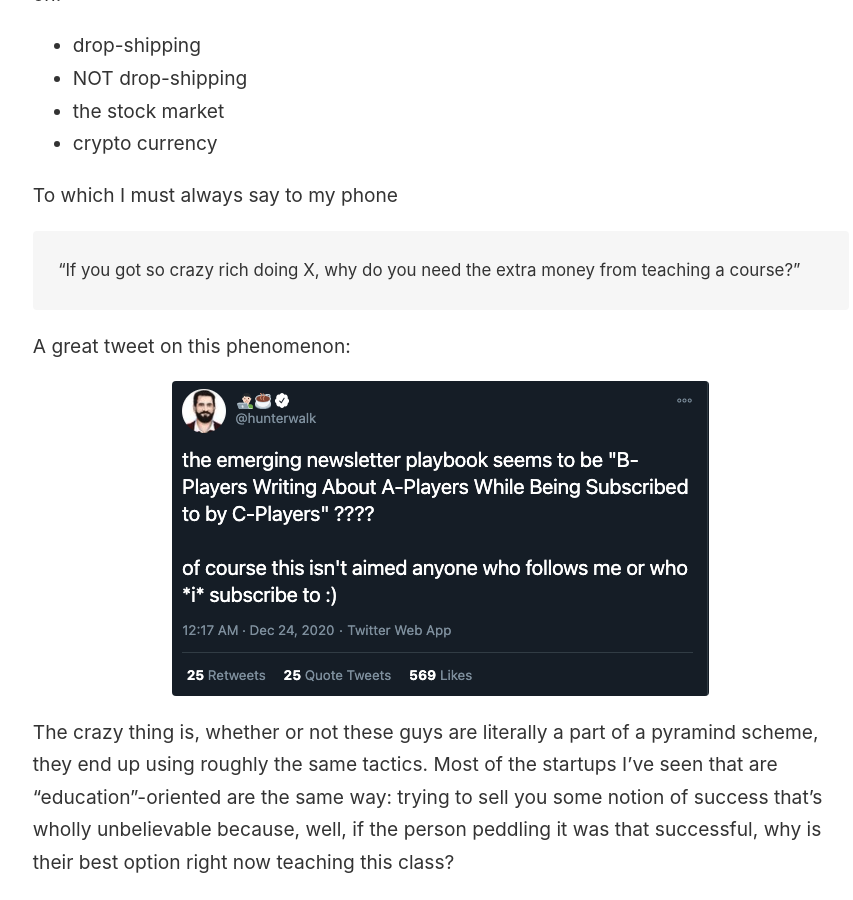
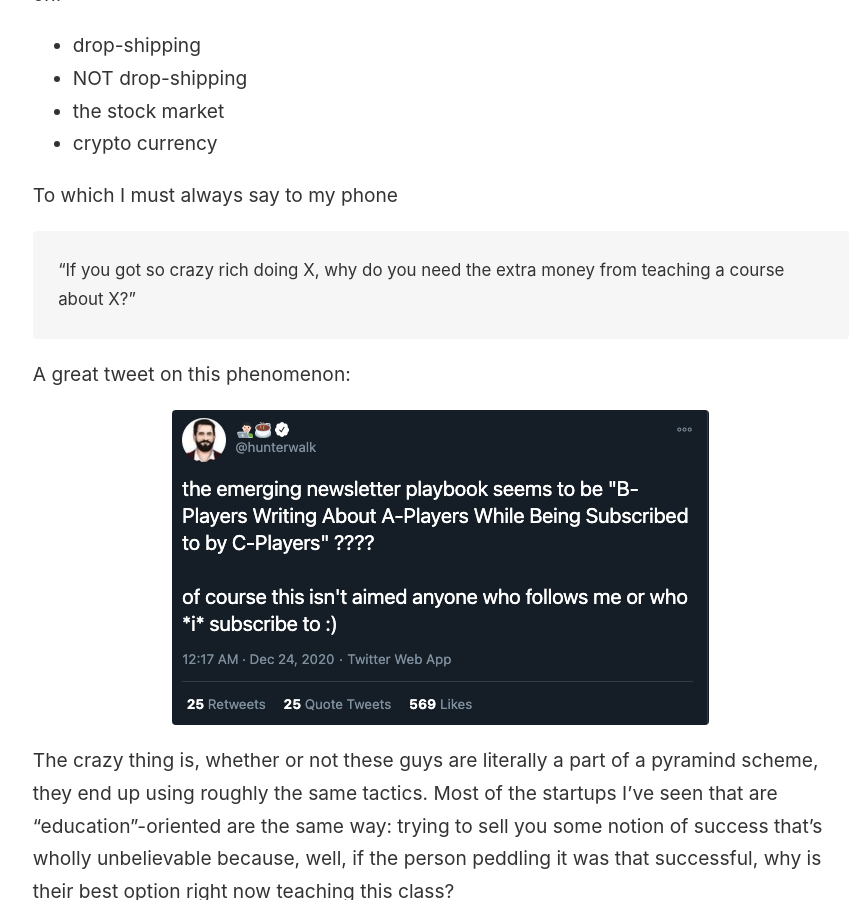
Before and after one commit to rhymeswithvocal/digital-garden, a Jekyll site: the page built from _notes/grift.md, in a window 1280 px wide and 900 px high, scrolled down 1096 px. Shown: the whole window, without its empty margins (44-897 px from the left). Built offline with Jekyll 4.4.1, drawn with Linux system fonts in a browser that asks for light colours; some of the changed text lies outside the part shown.

Commit message:
wrote some notes

```diff
--- a/_notes/grift.md
+++ b/_notes/grift.md
@@ -30,7 +30,7 @@ Many online courses are, at face value, a little absurd. I'm not talking about U
 
 To which I must always say to my phone
 
-> "If you got so crazy rich doing X, why do you need the extra money from teaching a course?"
+> "If you got so crazy rich doing X, why do you need the extra money from teaching a course about X?"
 
 A great tweet on this phenomenon:
 
```
Also changed, not shown: other parts of _notes/grift.md (+14 -0 lines), _notes/parkinsons-law.md (+2 -0 lines).
